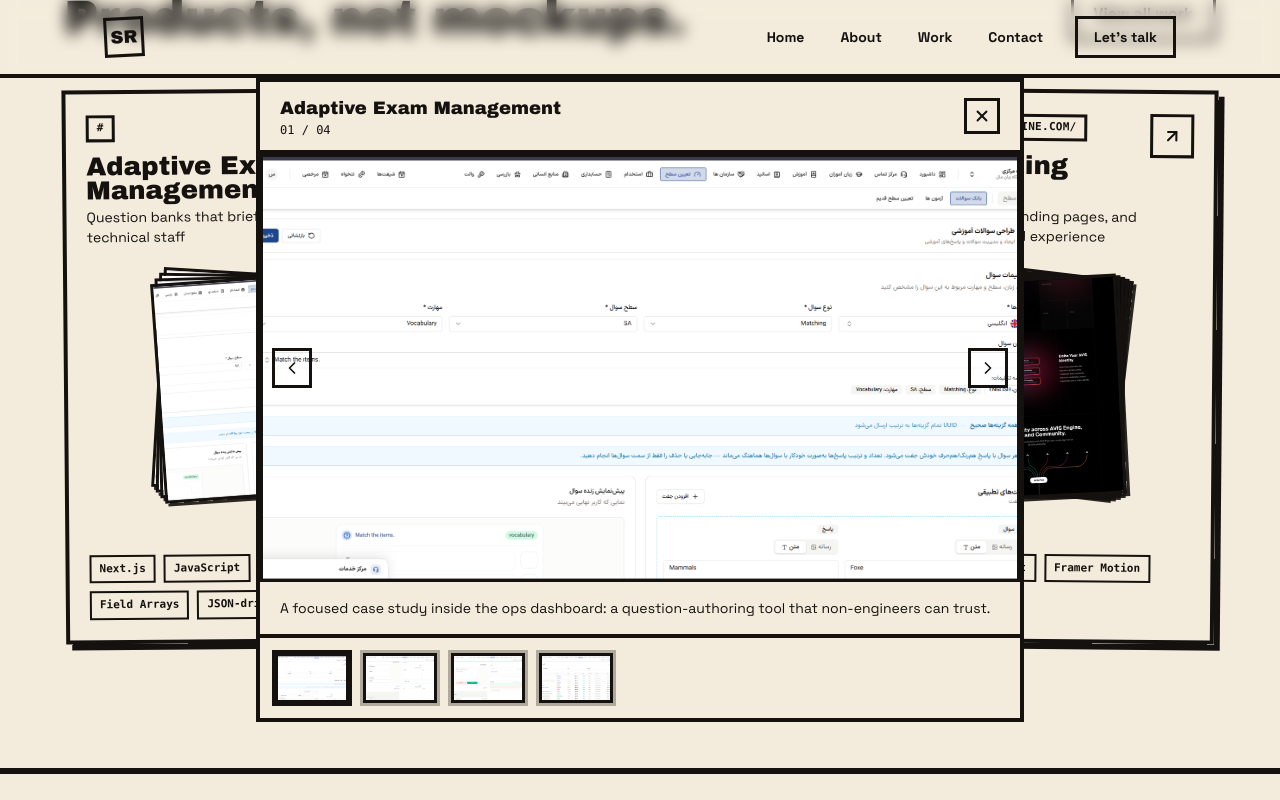
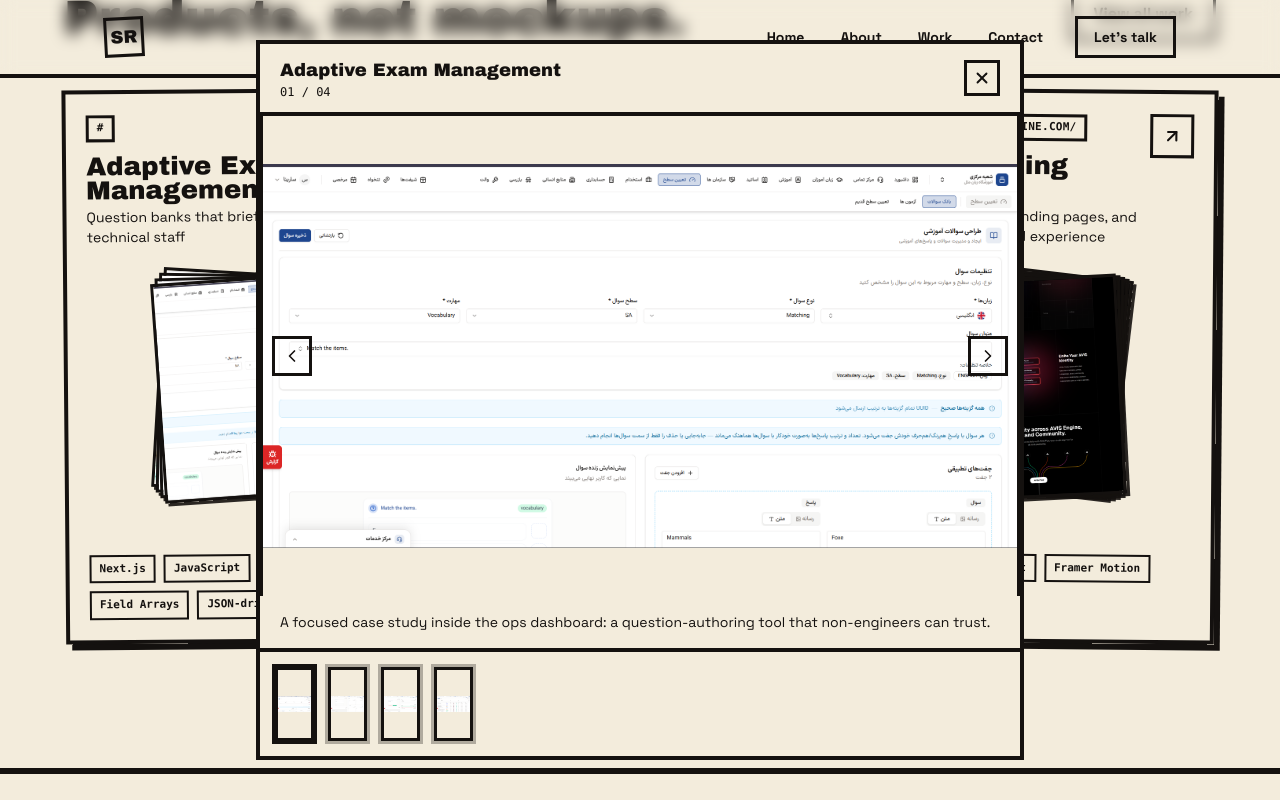
Before and after one commit to Sarina-R/Portfolio, a Next.js app: page / in a window 1280 px wide. Both pictures are taken after a click on the element 245 px from the left and 2686 px from the top of the page. Shown: the part 2286-3086 px from the top of the page. Built offline with nearby package versions, Linux system fonts and the light colour scheme.

Commit message:
fix: fix the modal to support 9/16 aspec

```diff
--- a/components/work/shot-tile.tsx
+++ b/components/work/shot-tile.tsx
@@ -1,14 +1,14 @@
-"use client";
+'use client'
 
-import { useState } from "react";
-import type { WorkColor } from "@/lib/data/works";
+import { useState } from 'react'
+import type { WorkColor } from '@/lib/data/works'
 
 const COLOR_BG: Record<WorkColor, string> = {
-  teal: "#10938C",
-  gold: "#F6B93E",
-  pink: "#FF3D8A",
-  purple: "#6E3FA6",
-};
+  teal: '#10938C',
+  gold: '#F6B93E',
+  pink: '#FF3D8A',
+  purple: '#6E3FA6',
+}
 
 // Falls back to a styled placeholder tile until a real file exists
 // at `src` inside /public — never shows a broken-image icon.
@@ -17,40 +17,47 @@ export function ShotTile({
   index,
   color,
   label,
+  fit = 'cover',
 }: {
-  src: string;
-  index: number;
-  color: WorkColor;
-  label: string;
+  src: string
+  index: number
+  color: WorkColor
+  label: string
+  /** "cover" crops to fill the box (default, good for square/grid tiles).
+   *  "contain" scales down to show the whole image, letterboxing if needed
+   *  — use this anywhere the full frame must stay visible, e.g. the lightbox. */
+  fit?: 'cover' | 'contain'
 }) {
-  const [broken, setBroken] = useState(false);
-  const bg = COLOR_BG[color];
+  const [broken, setBroken] = useState(false)
+  const bg = COLOR_BG[color]
 
   return (
-    <div className="relative h-full w-full overflow-hidden border-[3px] border-ink bg-paper">
+    <div className='relative h-full w-full overflow-hidden border-[3px] border-ink bg-paper'>
       {!broken && (
         // eslint-disable-next-line @next/next/no-img-element
         <img
           src={src}
           alt={label}
           onError={() => setBroken(true)}
-          className="absolute inset-0 h-full w-full object-cover"
+          className={`absolute inset-0 h-full w-full ${
+            fit === 'contain' ? 'object-contain' : 'object-cover'
+          }`}
           draggable={false}
         />
       )}
       {broken && (
         <div
-          className="absolute inset-0 flex items-center justify-center"
+          className='absolute inset-0 flex items-center justify-center'
           style={{
             backgroundColor: bg,
             backgroundImage: `repeating-linear-gradient(135deg, ${bg}, ${bg} 10px, #14110F 10px, #14110F 11px)`,
           }}
         >
-          <span className="rounded-full border-[3px] border-ink bg-cream px-3 py-1 font-mono text-xs font-bold text-ink">
-            shot {String(index + 1).padStart(2, "0")}
+          <span className='rounded-full border-[3px] border-ink bg-cream px-3 py-1 font-mono text-xs font-bold text-ink'>
+            shot {String(index + 1).padStart(2, '0')}
           </span>
         </div>
       )}
     </div>
-  );
+  )
 }
--- a/components/work/work-lightbox.tsx
+++ b/components/work/work-lightbox.tsx
@@ -1,10 +1,8 @@
 'use client'
-
 import { useEffect, useState } from 'react'
 import { X, ChevronLeft, ChevronRight } from 'lucide-react'
 import type { Work } from '@/lib/data/works'
 import { ShotTile } from '@/components/work/shot-tile'
-
 export function WorkLightbox({
   work,
   onClose,
@@ -13,28 +11,36 @@ export function WorkLightbox({
   onClose: () => void
 }) {
   const [idx, setIdx] = useState(0)
-
   useEffect(() => {
     const onKey = (e: KeyboardEvent) => {
       if (e.key === 'Escape') onClose()
-      if (e.key === 'ArrowRight') setIdx((v) => (v + 1) % work.images.length)
-      if (e.key === 'ArrowLeft')
+      if (e.key === 'ArrowRight') {
+        setIdx((v) => (v + 1) % work.images.length)
+      }
+      if (e.key === 'ArrowLeft') {
         setIdx((v) => (v - 1 + work.images.length) % work.images.length)
+      }
     }
     window.addEventListener('keydown', onKey)
     return () => window.removeEventListener('keydown', onKey)
-  }, [work, onClose])
-
+  }, [work.images.length, onClose])
+  const previousImage = () => {
+    setIdx((v) => (v - 1 + work.images.length) % work.images.length)
+  }
+  const nextImage = () => {
+    setIdx((v) => (v + 1) % work.images.length)
+  }
   return (
     <div
       className='fixed inset-0 z-50 flex items-center justify-center bg-ink/85 p-4 sm:p-8'
       onClick={onClose}
     >
       <div
-        className='relative w-full max-w-3xl bg-[#f3ecdc] border-[4px] border-cream bg-paper shadow-brutal-cream'
+        className='relative flex max-h-[90vh] w-full max-w-3xl flex-col border-[4px] border-cream bg-[#f3ecdc] shadow-brutal-cream'
         onClick={(e) => e.stopPropagation()}
       >
-        <div className='flex items-center justify-between border-b-[4px] border-ink px-5 py-3'>
+        {/* Header */}
+        <div className='flex shrink-0 items-center justify-between border-b-[4px] border-ink px-5 py-3'>
           <div>
             <p className='font-display text-lg'>{work.title}</p>
             <p className='font-mono text-xs text-ink/60'>
@@ -50,40 +56,43 @@ export function WorkLightbox({
             <X size={18} strokeWidth={2.5} />
           </button>
         </div>
-
-        <div className='relative aspect-video bg-cream w-full'>
+        {/* Image */}
+        <div className='relative flex min-h-0 flex-1 items-center justify-center overflow-hidden bg-cream'>
+          <div className='relative mx-auto aspect-[9/16] h-full max-h-[65vh] w-full'>
             <ShotTile
               src={work.images[idx]}
               index={idx}
               color={work.color}
               label={`${work.title} shot ${idx + 1}`}
+              fit='contain'
             />
+          </div>
           <button
-            onClick={() =>
-              setIdx((v) => (v - 1 + work.images.length) % work.images.length)
-            }
+            onClick={previousImage}
             className='absolute left-3 top-1/2 grid h-10 w-10 -translate-y-1/2 place-items-center border-[3px] border-ink bg-cream hover:bg-gold'
             aria-label='Previous image'
           >
             <ChevronLeft size={20} />
           </button>
           <button
-            onClick={() => setIdx((v) => (v + 1) % work.images.length)}
+            onClick={nextImage}
             className='absolute right-3 top-1/2 grid h-10 w-10 -translate-y-1/2 place-items-center border-[3px] border-ink bg-cream hover:bg-gold'
             aria-label='Next image'
           >
             <ChevronRight size={20} />
           </button>
         </div>
-
-        <p className='px-5 py-4 text-sm text-ink/80'>{work.description}</p>
-
-        <div className='flex gap-2 overflow-x-auto border-t-[4px] border-ink p-3'>
+        {/* Description */}
+        <p className='shrink-0 px-5 py-4 text-sm text-ink/80'>
+          {work.description}
+        </p>
+        {/* Thumbnails */}
+        <div className='flex shrink-0 gap-2 overflow-x-auto border-t-[4px] border-ink p-3'>
           {work.images.map((src, i) => (
             <button
               key={src}
               onClick={() => setIdx(i)}
-              className='h-14 w-20 shrink-0 border-[3px]'
+              className='aspect-[9/16] h-20 w-auto shrink-0 overflow-hidden border-[3px]'
               style={{
                 borderColor: i === idx ? '#14110F' : 'rgba(20,17,15,0.3)',
               }}
@@ -93,6 +102,7 @@ export function WorkLightbox({
                 index={i}
                 color={work.color}
                 label={`thumb ${i + 1}`}
+                fit='contain'
               />
             </button>
           ))}
```
Lines whose indentation alone changed are shown as unchanged.
